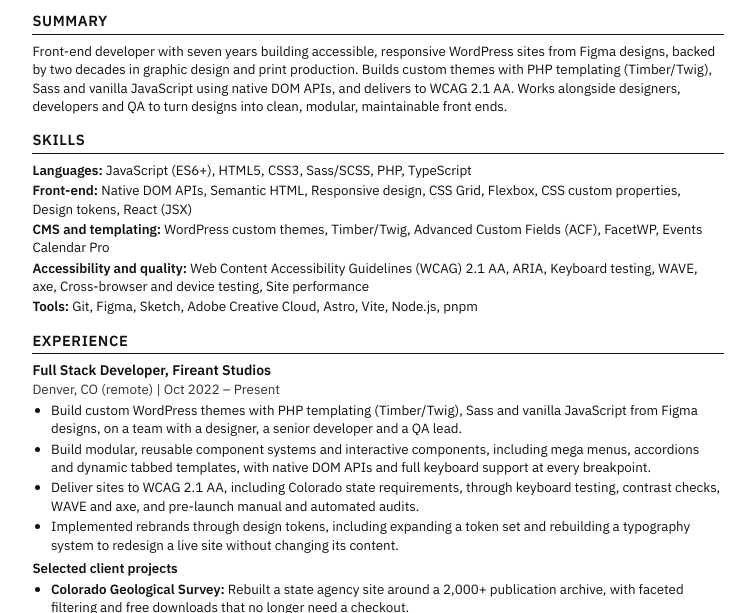
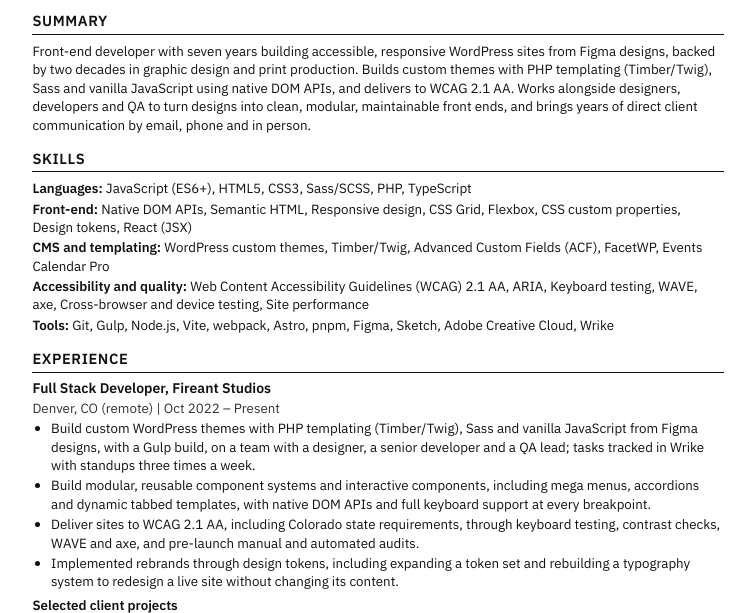
Before and after one commit to woodmatt/mathewwood.com, an Astro site: page /resume/print in a window 1280 px wide. Shown: the part 131-744 px from the top of the page, without its empty margins (262-1017 px from the left). Built offline with nearby package versions, Linux system fonts and the light colour scheme; Astro itself is replaced by a stand-in of ours.

Commit message:
Resume updates

```diff
--- a/src/content/experience/fireant-studios.md
+++ b/src/content/experience/fireant-studios.md
@@ -5,7 +5,7 @@ company: Fireant Studios
 location: Denver, CO (remote)
 start: '2022-10'
 bullets:
-  - Build custom WordPress themes with PHP templating (Timber/Twig), Sass and vanilla JavaScript from Figma designs, on a team with a designer, a senior developer and a QA lead.
+  - Build custom WordPress themes with PHP templating (Timber/Twig), Sass and vanilla JavaScript from Figma designs, with a Gulp build, on a team with a designer, a senior developer and a QA lead; tasks tracked in Wrike with standups three times a week.
   - Build modular, reusable component systems and interactive components, including mega menus, accordions and dynamic tabbed templates, with native DOM APIs and full keyboard support at every breakpoint.
   - Deliver sites to WCAG 2.1 AA, including Colorado state requirements, through keyboard testing, contrast checks, WAVE and axe, and pre-launch manual and automated audits.
   - Implemented rebrands through design tokens, including expanding a token set and rebuilding a typography system to redesign a live site without changing its content.
--- a/src/content/experience/yellowdog-denver.md
+++ b/src/content/experience/yellowdog-denver.md
@@ -8,6 +8,7 @@ end: '2022-10'
 bullets:
   - Designed, built, and deployed responsive WordPress sites for 35+ clients, focused on performance, accessibility, and usability.
   - Built custom post types and ACF-driven features, including job boards, event listings, and employee directories.
+  - Worked directly with clients day to day by email, phone and in-person meetings.
   - Produced responsive email templates and landing pages; extended page builders with custom HTML, CSS, JS, and PHP.
 tags: [development, design]
 ---
--- a/src/data/resume.ts
+++ b/src/data/resume.ts
@@ -16,7 +16,8 @@ export const resume = {
     'Front-end developer with seven years building accessible, responsive WordPress sites from Figma designs, ' +
     'backed by two decades in graphic design and print production. Builds custom themes with PHP templating ' +
     '(Timber/Twig), Sass and vanilla JavaScript using native DOM APIs, and delivers to WCAG 2.1 AA. Works ' +
-    'alongside designers, developers and QA to turn designs into clean, modular, maintainable front ends.',
+    'alongside designers, developers and QA to turn designs into clean, modular, maintainable front ends, ' +
+    'and brings years of direct client communication by email, phone and in person.',
 
   /** Exact terms job postings use. Only list what the experience or projects below back up. */
   skills: [
@@ -61,7 +62,19 @@ export const resume = {
     },
     {
       group: 'Tools',
-      items: ['Git', 'Figma', 'Sketch', 'Adobe Creative Cloud', 'Astro', 'Vite', 'Node.js', 'pnpm'],
+      items: [
+        'Git',
+        'Gulp',
+        'Node.js',
+        'Vite',
+        'webpack',
+        'Astro',
+        'pnpm',
+        'Figma',
+        'Sketch',
+        'Adobe Creative Cloud',
+        'Wrike',
+      ],
     },
   ],
 
@@ -73,6 +86,7 @@ export const resume = {
       bullets: [
         'Static Astro site with React islands, strict TypeScript and typed content collections; the resume page and this PDF are generated from the same content files.',
         'Unit tests with Vitest and continuous integration on GitHub Actions; built to WCAG 2.2 AA with keyboard, screen reader and automated checks.',
+        'Source code: github.com/woodmatt/mathewwood.com',
       ],
     },
   ],
```
Also changed, not shown: 1 other file.
